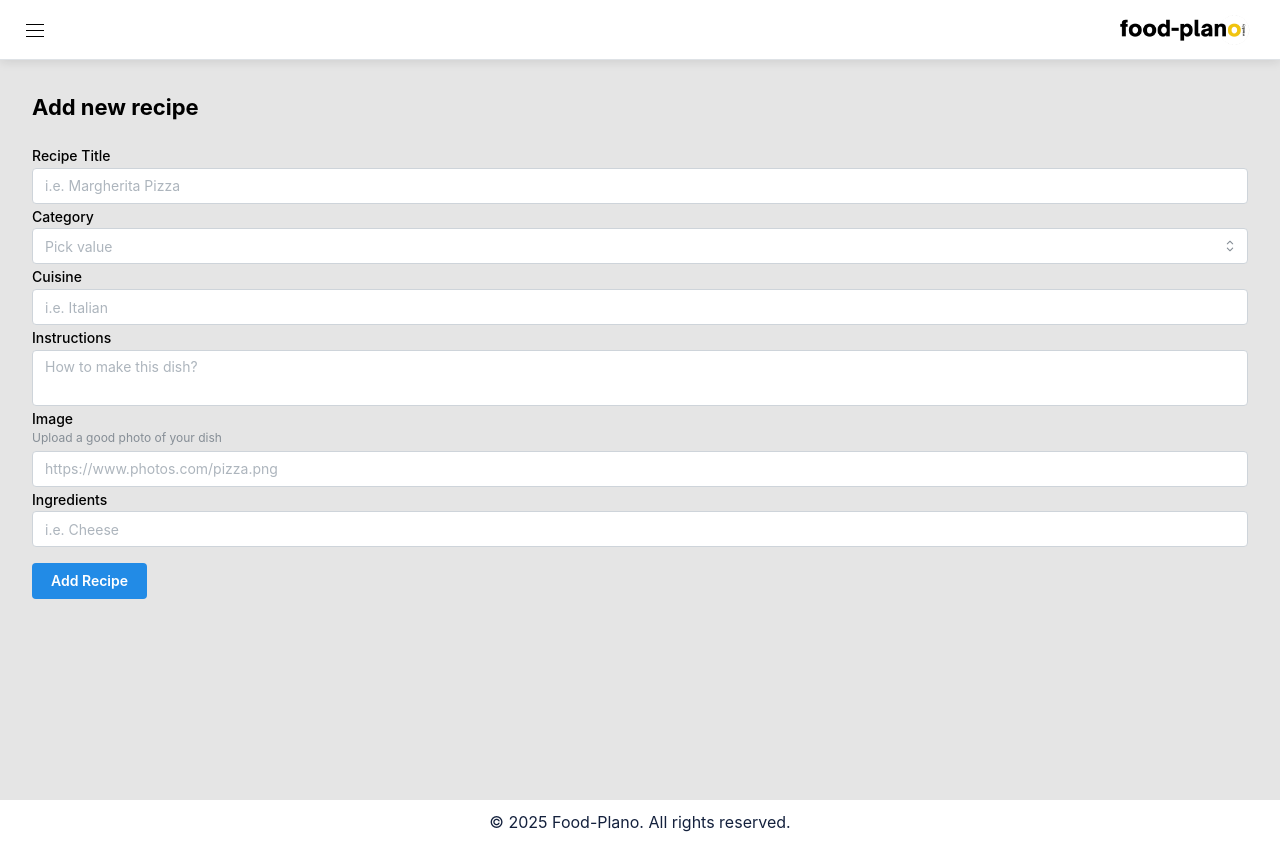
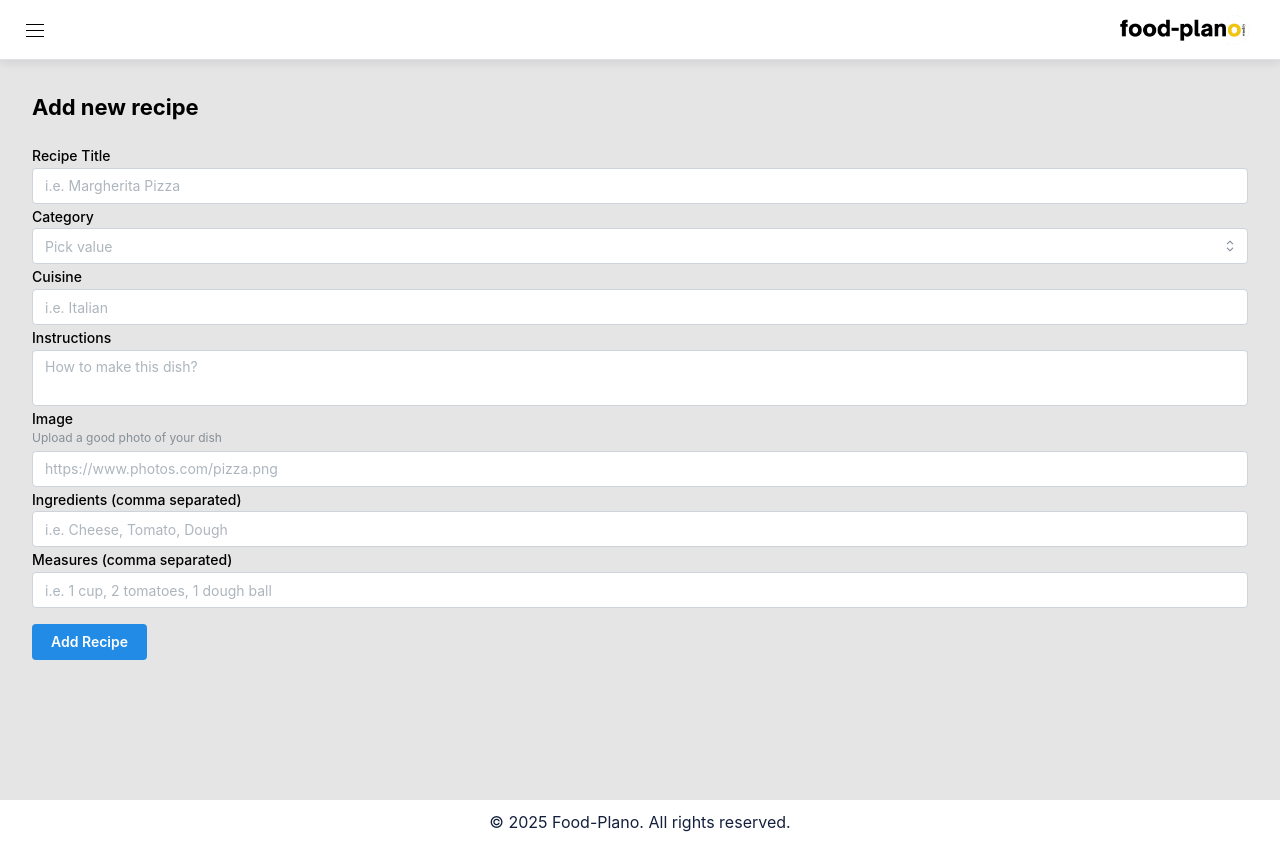
Before and after one commit to VK-IH25/Weekly-Meal-Planner, a React (Vite) app in the folder meal-planner/: page /add-recipe in a window 1280 px wide. Built offline with nearby package versions, Linux system fonts and the light colour scheme; no server answers.

Commit message:
Ingredient List -  Measure List fix on add Recipe

```diff
--- a/meal-planner/src/components/AddRecipe.jsx
+++ b/meal-planner/src/components/AddRecipe.jsx
@@ -8,7 +8,8 @@ function AddRecipe(props) {
   const [strArea, setStrArea] = useState("");
   const [strInstructions, setStrInstructions] = useState("");
   const [strMealThumb, setStrMealThumb] = useState("");
-  const [strIngredient1, setIngredient1] = useState("");
+  const [ingredients, setIngredients] = useState("");
+  const [measures, setMeasures] = useState("");
 
   const navigate = useNavigate();
 
@@ -21,8 +22,24 @@ function AddRecipe(props) {
       strArea: strArea,
       strInstructions: strInstructions,
       strMealThumb: strMealThumb,
-      strIngredient1: strIngredient1,
     };
+
+    const ingredientList = ingredients
+      .split(",")
+      .map((ingredient) => ingredient.trim());
+    const measureList = measures.split(",").map((measure) => measure.trim());
+
+    const ingredientWithMeasures = ingredientList.map((ingredient, index) => ({
+      ingredient,
+      measure: measureList[index],
+    }));
+
+    ingredientWithMeasures.forEach((item, index) => {
+      if (item.ingredient) {
+        newRecipe[`strIngredient${index + 1}`] = item.ingredient;
+        newRecipe[`strMeasure${index + 1}`] = item.measure;
+      }
+    });
 
     props.addRecipe(newRecipe);
 
@@ -78,10 +95,17 @@ function AddRecipe(props) {
           onChange={(event) => setStrMealThumb(event.currentTarget.value)}
         />
         <TextInput
-          label="Ingredients"
-          placeholder="i.e. Cheese"
-          value={strIngredient1}
-          onChange={(event) => setIngredient1(event.currentTarget.value)}
+          label="Ingredients (comma separated)"
+          placeholder="i.e. Cheese, Tomato, Dough"
+          value={ingredients}
+          onChange={(event) => setIngredients(event.currentTarget.value)}
+        />
+
+        <TextInput
+          label="Measures (comma separated)"
+          placeholder="i.e. 1 cup, 2 tomatoes, 1 dough ball"
+          value={measures}
+          onChange={(event) => setMeasures(event.currentTarget.value)}
         />
         <Button type="submit" mt="md">
           Add Recipe
```
